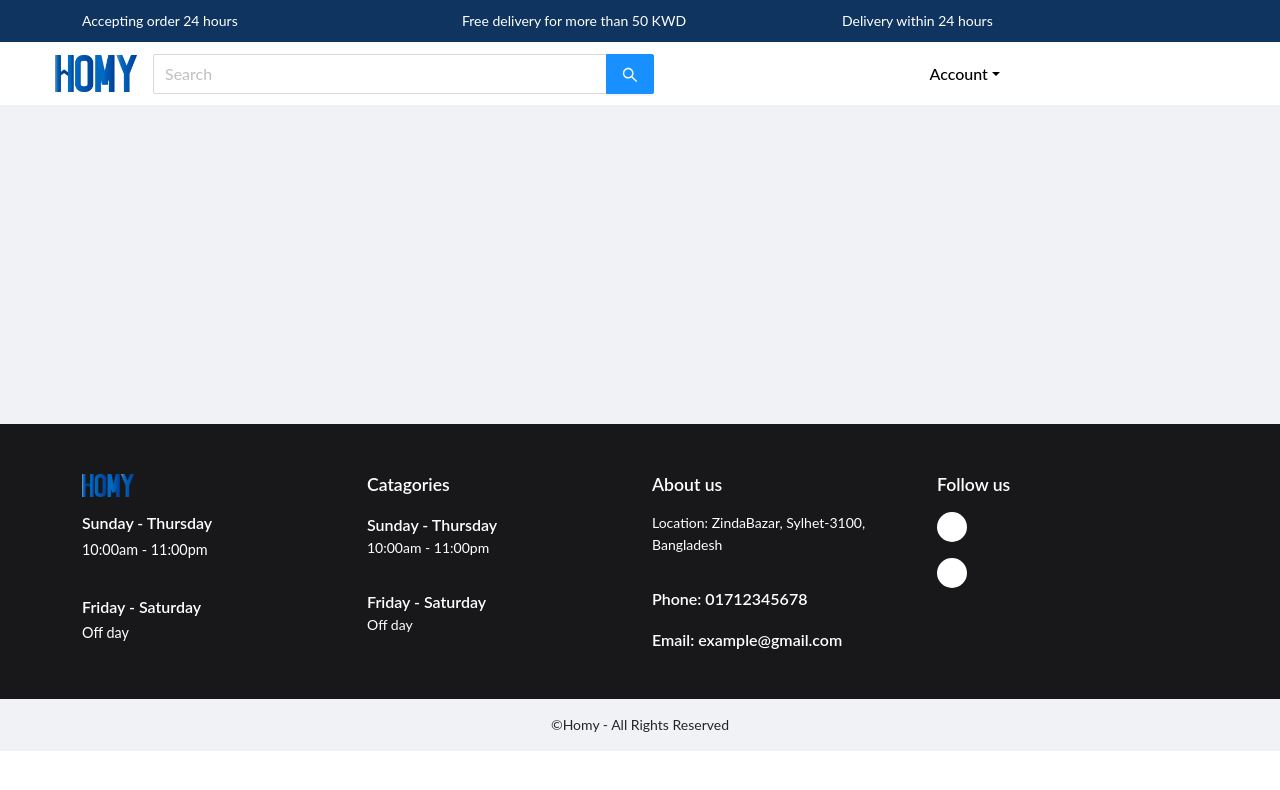
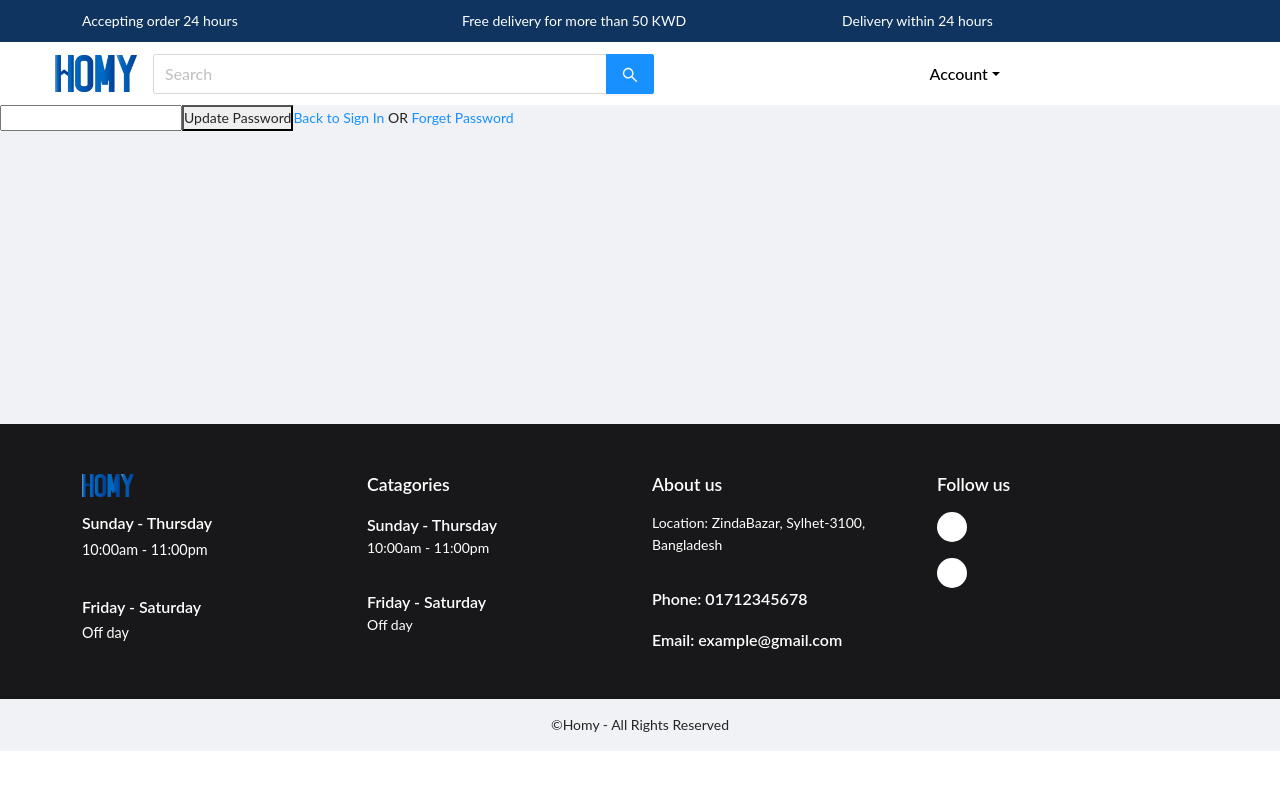
Before and after one commit to HOMY-Project/Frontend-Homy, a React (Create React App) app: page /resetPassword/1 in a window 1280 px wide. Shown: the top 790 px of the page. Built offline with nearby package versions, Linux system fonts and the light colour scheme; some icons are missing; a web font is replaced by a local one.

Commit message:
handle forget Password

```diff
--- a/src/App.js
+++ b/src/App.js
@@ -1,7 +1,7 @@
 import React from "react";
 import { Routes, Route } from 'react-router-dom';
 import { useSelector } from 'react-redux';
-import { AddaddressForm, OrderStatus,SignIn, Signup, AddressInfo, Header, Footer, SubFooter, ChangePassword,Cart, Orders, SingleOrder  } from './Components';
+import { AddaddressForm, OrderStatus,SignIn, Signup, AddressInfo, Header, Footer, SubFooter, ChangePassword,Cart, Orders, SingleOrder, ForgetPassword, ResetPassword  } from './Components';
 import { Home, AboutUs, ProductDetails, AccountInformation } from './Pages';
 import "./App.css";
 import "antd/dist/antd.min.css";
@@ -30,6 +30,8 @@ function App() {
                   <Route path="/singleOrder" element={<SingleOrder />} />
                   <Route path="/cart" element={<Cart />} />
                   <Route path="/api/v1/product/:productId" element={<ProductDetails /> } />
+                  <Route path="/forgetPassword" element={<ForgetPassword />} />
+                  <Route path="/resetPassword/:token" element={<ResetPassword />} />
                 </Routes>
             </div>
             </Content>
--- /dev/null
+++ b/src/Components/ForgetPassword/index.jsx
@@ -0,0 +1,28 @@
+import axios from 'axios';
+import React, { useState } from 'react'
+
+const  ForgetPassword = () => {
+    const [email, setEmail] = useState('');
+    const [ error, setError] = useState('');
+    const [ success, setSuccess] = useState('');
+    const Reset = async (e) => {
+        e.preventDefault();
+        try {
+          const { data: { message: verifyMessage } } = await axios.patch(`${process.env.REACT_APP_BACKEND_URL}/api/v1/forget-password`
+          , { email });
+          setSuccess(verifyMessage);
+        } catch ({ response: { data: { message: msg } } }) {
+          setError(msg);
+        }
+      };
+  return (
+    <div>
+      <input type="email" value={email} onChange={(e) => setEmail(e.target.value)} />
+        {error && <div>{error}</div>}
+      <button onClick={(e) => Reset(e) }>Reset Password</button>
+      {success && <div className="alert alert-success">{success}</div>}
+    </div>
+  )
+}
+
+export default ForgetPassword;
--- /dev/null
+++ b/src/Components/ResetPassword/index.jsx
@@ -0,0 +1,32 @@
+import React, { useState } from 'react';
+import axios from 'axios';
+import { Link, useNavigate, useParams } from 'react-router-dom';
+
+const  ResetPassword = () => {
+    const [newPassword, setNewPassword] = useState('');
+    const [ error, setError] = useState('');
+    const [ success, setSuccess] = useState('');
+    const { token } = useParams();
+    const navigate = useNavigate();
+    const Update = async (e) => {
+        e.preventDefault();
+        try {
+          const { data: { message: verifyMessage } } = await axios.patch(`${process.env.REACT_APP_BACKEND_URL}/api/v1/reset-password/${token}`
+          , { newPassword });
+          navigate("/signIn");
+        } catch ({ response: { data: { message: msg } } }) {
+          setError(msg);
+        }
+      };
+  return (
+    <div>
+      <input type="email" value={newPassword} onChange={(e) => setNewPassword(e.target.value)} />
+        {error && <div>{error}</div>}
+      <button onClick={(e) => Update(e) }>Update Password</button>
+      {success && <div className="alert alert-success">{success}</div>}
+      <Link to="/">Back to Sign In</Link> OR <Link to="/forgetPassword">Forget Password</Link>
+    </div>
+  )
+}
+
+export default ResetPassword;
--- a/src/Components/SignIn/index.jsx
+++ b/src/Components/SignIn/index.jsx
@@ -72,7 +72,7 @@ import './index.css';
               <Form.Check type="checkbox" label="Save Password" />
             </Form.Group>
             <p className="forgot-password text-right mt-2">
-              <Link to="/">Forgot password?</Link>
+              <Link to="/forgetPassword">Forgot password?</Link>
             </p>
           </div>
           <div className="d-grid gap-2 mt-3">
--- a/src/Components/index.js
+++ b/src/Components/index.js
@@ -16,6 +16,8 @@ import Slider from './Slider';
 import Orders from './Order';
 import SingleOrder from './Order/SingleOrder';
 import Cart from './Cart';
+import ResetPassword from './ResetPassword';
+import ForgetPassword from './ForgetPassword';
 
 export {
     AddaddressForm,
@@ -35,5 +37,7 @@ export {
     Slider,
     Orders,
     SingleOrder,
-    Cart
+    Cart,
+    ResetPassword,
+    ForgetPassword
 }
```
